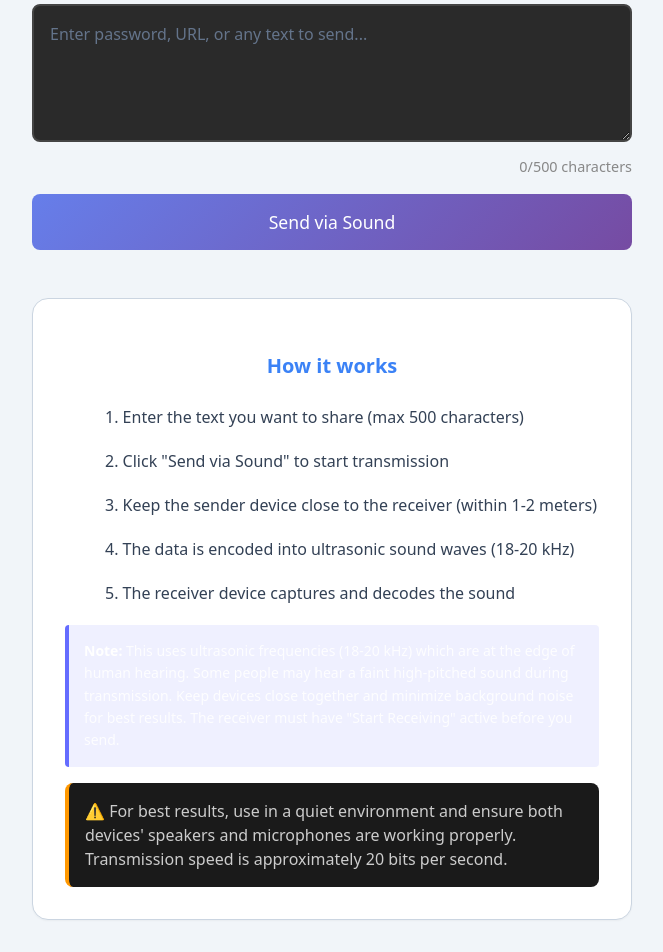
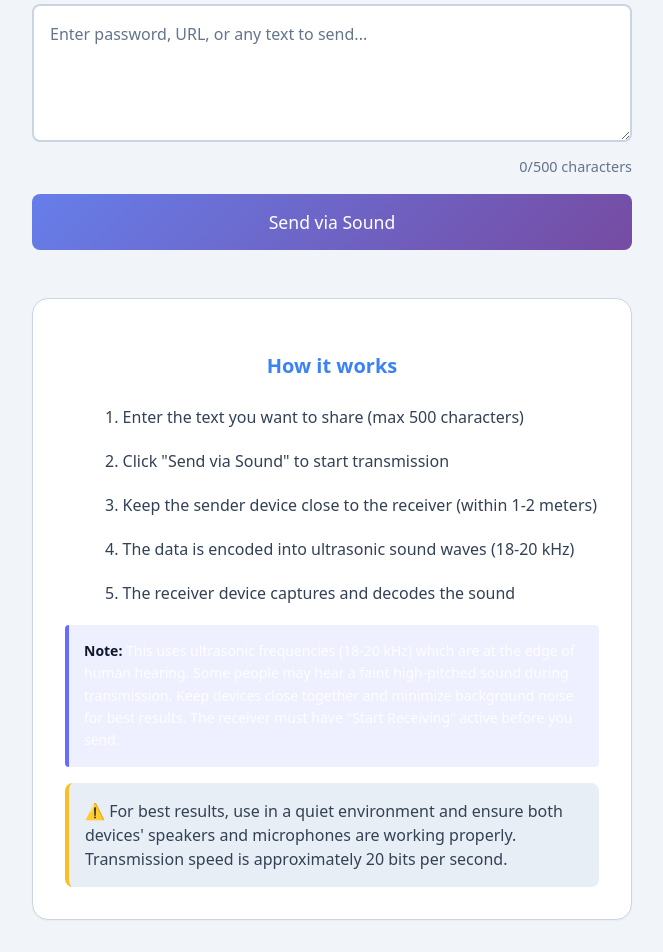
Before and after one commit to pomali/share-now, a React (Vite) app: page /share-now/sound-sender in a window 1280 px wide. Shown: the part 250-1202 px from the top of the page, without its empty margins (308-971 px from the left). Built offline with nearby package versions, Linux system fonts and the light colour scheme.

Commit message:
Fix text visibility in light mode by using CSS variables
Co-authored-by: pomali <1194439+pomali@users.noreply.github.com>

```diff
--- a/src/components/BluetoothReceiver.css
+++ b/src/components/BluetoothReceiver.css
@@ -57,7 +57,7 @@
 
 .waiting-section p {
   margin: 20px 0;
-  color: rgba(255, 255, 255, 0.87);
+  color: var(--color-text-primary);
   font-size: 18px;
 }
 
@@ -98,13 +98,13 @@
 }
 
 .received-text {
-  background-color: #1a1a1a;
-  border: 2px solid #646cff;
+  background-color: var(--color-bg-secondary);
+  border: 2px solid var(--color-primary);
   border-radius: 8px;
   padding: 20px;
   margin-bottom: 20px;
   word-wrap: break-word;
-  color: rgba(255, 255, 255, 0.87);
+  color: var(--color-text-primary);
   font-size: 16px;
   min-height: 60px;
   text-align: left;
@@ -161,7 +161,7 @@
 .info-section {
   margin-top: 30px;
   padding: 20px;
-  background-color: #1a1a1a;
+  background-color: var(--color-bg-secondary);
   border-radius: 12px;
   text-align: left;
 }
@@ -172,7 +172,7 @@
 }
 
 .info-section ol {
-  color: rgba(255, 255, 255, 0.87);
+  color: var(--color-text-primary);
   padding-left: 20px;
 }
 
--- a/src/components/BluetoothSender.css
+++ b/src/components/BluetoothSender.css
@@ -85,20 +85,20 @@
 .input-section textarea {
   width: 100%;
   padding: 12px;
-  border: 2px solid #646cff;
+  border: 2px solid var(--color-primary);
   border-radius: 8px;
   font-size: 16px;
   font-family: inherit;
   resize: vertical;
-  background-color: #1a1a1a;
-  color: rgba(255, 255, 255, 0.87);
+  background-color: var(--color-bg-secondary);
+  color: var(--color-text-primary);
   box-sizing: border-box;
 }
 
 .input-section textarea:focus {
   outline: none;
-  border-color: #535bf2;
-  box-shadow: 0 0 0 3px rgba(100, 108, 255, 0.1);
+  border-color: var(--color-primary-light);
+  box-shadow: 0 0 0 3px rgba(37, 99, 235, 0.15);
 }
 
 .error-message {
@@ -122,7 +122,7 @@
 .info-section {
   margin-top: 30px;
   padding: 20px;
-  background-color: #1a1a1a;
+  background-color: var(--color-bg-secondary);
   border-radius: 12px;
   text-align: left;
 }
@@ -133,7 +133,7 @@
 }
 
 .info-section ol {
-  color: rgba(255, 255, 255, 0.87);
+  color: var(--color-text-primary);
   padding-left: 20px;
 }
 
--- a/src/components/SoundReceiver.css
+++ b/src/components/SoundReceiver.css
@@ -5,12 +5,12 @@
 }
 
 .sound-receiver-container h1 {
-  color: #fff;
+  color: var(--color-primary);
   margin-bottom: 0.5rem;
 }
 
 .sound-receiver-container > p {
-  color: #aaa;
+  color: var(--color-text-muted);
   margin-bottom: 2rem;
 }
 
@@ -57,23 +57,23 @@
 .listening-section {
   text-align: center;
   padding: 2rem;
-  background-color: #2a2a2a;
+  background-color: var(--color-bg-secondary);
   border-radius: 8px;
 }
 
 .listening-section p {
-  color: #fff;
+  color: var(--color-text-primary);
   margin-bottom: 0.5rem;
 }
 
 .listening-section .hint {
-  color: #888;
+  color: var(--color-text-muted);
   font-size: 0.9rem;
   margin-bottom: 1rem;
 }
 
 .spinner {
-  border: 4px solid #444;
+  border: 4px solid var(--border-color);
   border-top: 4px solid #667eea;
   border-radius: 50%;
   width: 40px;
@@ -103,22 +103,22 @@
 }
 
 .result-section {
-  background-color: #2a2a2a;
+  background-color: var(--color-bg-secondary);
   padding: 2rem;
   border-radius: 8px;
 }
 
 .result-section h2 {
-  color: #fff;
+  color: var(--color-primary);
   margin-bottom: 1rem;
 }
 
 .received-text {
-  background-color: #1a1a1a;
-  color: #fff;
+  background-color: var(--color-bg-tertiary);
+  color: var(--color-text-primary);
   padding: 1.5rem;
   border-radius: 8px;
-  border: 2px solid #4caf50;
+  border: 2px solid var(--color-success);
   word-wrap: break-word;
   margin-bottom: 1rem;
   min-height: 100px;
@@ -161,19 +161,19 @@
 }
 
 .info-section {
-  background-color: #2a2a2a;
+  background-color: var(--color-bg-secondary);
   padding: 1.5rem;
   border-radius: 8px;
   margin-top: 2rem;
 }
 
 .info-section h3 {
-  color: #fff;
+  color: var(--color-primary);
   margin-bottom: 1rem;
 }
 
 .info-section ol {
-  color: #ccc;
+  color: var(--color-text-secondary);
   padding-left: 1.5rem;
   margin-bottom: 1rem;
 }
@@ -183,23 +183,23 @@
 }
 
 .info-note {
-  background-color: #1a1a1a;
+  background-color: var(--color-bg-tertiary);
   padding: 1rem;
   border-radius: 8px;
-  border-left: 4px solid #4caf50;
-  color: #ccc;
+  border-left: 4px solid var(--color-success);
+  color: var(--color-text-secondary);
   margin-bottom: 1rem;
 }
 
 .warning-note {
-  background-color: #1a1a1a;
+  background-color: var(--color-bg-tertiary);
   padding: 1rem;
   border-radius: 8px;
-  border-left: 4px solid #ff9800;
-  color: #ccc;
+  border-left: 4px solid var(--color-warning);
+  color: var(--color-text-secondary);
 }
 
 .info-note strong,
 .warning-note strong {
-  color: #fff;
+  color: var(--color-text-primary);
 }
--- a/src/components/SoundSender.css
+++ b/src/components/SoundSender.css
@@ -5,12 +5,12 @@
 }
 
 .sound-sender-container h1 {
-  color: #fff;
+  color: var(--color-primary);
   margin-bottom: 0.5rem;
 }
 
 .sound-sender-container > p {
-  color: #aaa;
+  color: var(--color-text-muted);
   margin-bottom: 2rem;
 }
 
@@ -41,10 +41,10 @@
 .input-section textarea {
   width: 100%;
   padding: 1rem;
-  border: 2px solid #444;
+  border: 2px solid var(--border-color);
   border-radius: 8px;
-  background-color: #2a2a2a;
-  color: #fff;
+  background-color: var(--color-bg-secondary);
+  color: var(--color-text-primary);
   font-size: 1rem;
   font-family: inherit;
   resize: vertical;
@@ -53,11 +53,11 @@
 
 .input-section textarea:focus {
   outline: none;
-  border-color: #4caf50;
+  border-color: var(--color-success);
 }
 
 .character-count {
-  color: #888;
+  color: var(--color-text-muted);
   font-size: 0.9rem;
   margin-top: 0.5rem;
   text-align: right;
@@ -86,17 +86,17 @@
 .sending-section {
   text-align: center;
   padding: 2rem;
-  background-color: #2a2a2a;
+  background-color: var(--color-bg-secondary);
   border-radius: 8px;
 }
 
 .sending-section p {
-  color: #fff;
+  color: var(--color-text-primary);
   margin-bottom: 1rem;
 }
 
 .spinner {
-  border: 4px solid #444;
+  border: 4px solid var(--border-color);
   border-top: 4px solid #667eea;
   border-radius: 50%;
   width: 40px;
@@ -126,19 +126,19 @@
 }
 
 .info-section {
-  background-color: #2a2a2a;
+  background-color: var(--color-bg-secondary);
   padding: 1.5rem;
   border-radius: 8px;
   margin-top: 2rem;
 }
 
 .info-section h3 {
-  color: #fff;
+  color: var(--color-primary);
   margin-bottom: 1rem;
 }
 
 .info-section ol {
-  color: #ccc;
+  color: var(--color-text-secondary);
   padding-left: 1.5rem;
   margin-bottom: 1rem;
 }
@@ -148,31 +148,31 @@
 }
 
 .info-note {
-  background-color: #1a1a1a;
+  background-color: var(--color-bg-tertiary);
   padding: 1rem;
   border-radius: 8px;
-  border-left: 4px solid #4caf50;
-  color: #ccc;
+  border-left: 4px solid var(--color-success);
+  color: var(--color-text-secondary);
   margin-bottom: 1rem;
 }
 
 .warning-note {
-  background-color: #1a1a1a;
+  background-color: var(--color-bg-tertiary);
   padding: 1rem;
   border-radius: 8px;
-  border-left: 4px solid #ff9800;
-  color: #ccc;
+  border-left: 4px solid var(--color-warning);
+  color: var(--color-text-secondary);
 }
 
 .info-note strong,
 .warning-note strong {
-  color: #fff;
+  color: var(--color-text-primary);
 }
 
 .info-note code {
-  background-color: #333;
+  background-color: var(--color-bg-primary);
   padding: 2px 6px;
   border-radius: 4px;
   font-family: monospace;
-  color: #4caf50;
+  color: var(--color-success);
 }
```
